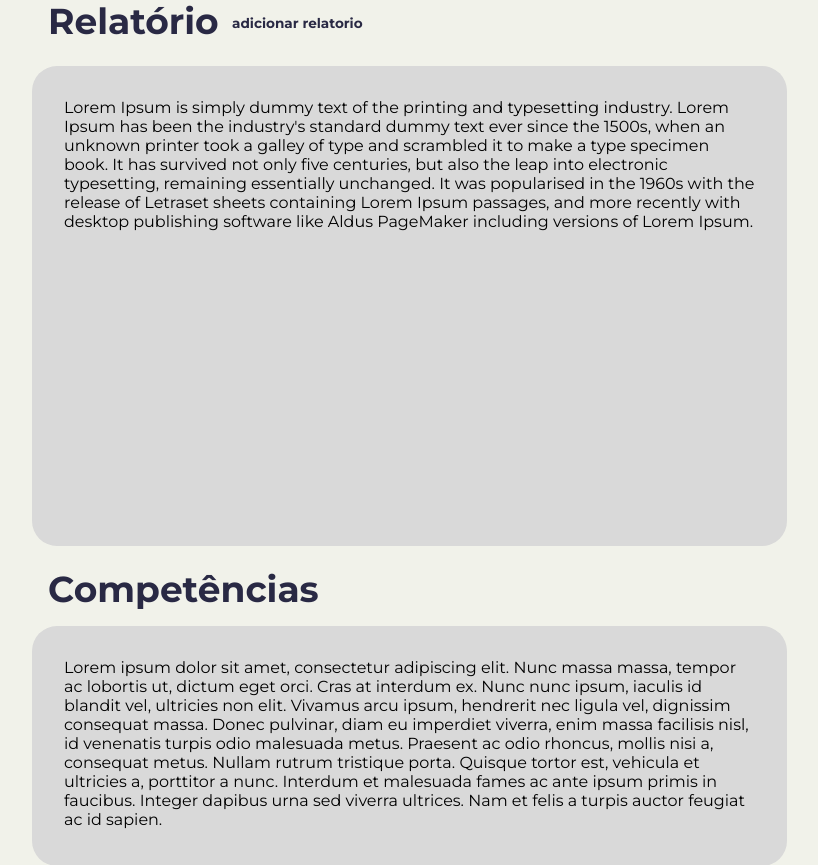
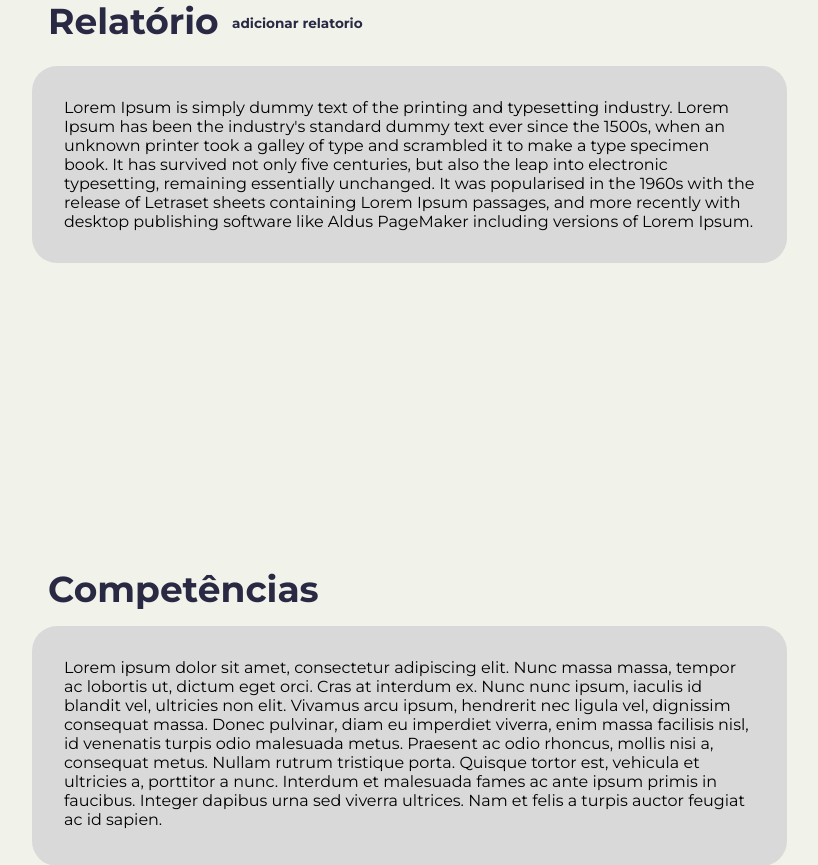
Before and after one commit to raphael0627f/MVCInternSpace, a PHP site: page /html/Main.html in a window 1280 px wide; the page is wider, and only the part inside the window is pictured. Shown: the part 478-1343 px from the top of that part, without its empty margins (248-1066 px from the left). Run offline with PHP 8.4, Linux system fonts and the light colour scheme.

Commit message:
Update Main.css

```diff
--- a/frontend/Main.css
+++ b/frontend/Main.css
@@ -143,7 +143,7 @@ main {
     padding: 4vh;
     border-radius: 25px;
     width: 59%;
-    height: 60%;
+
 }
 #card-competencias{
     margin-left: 35vh;
```
